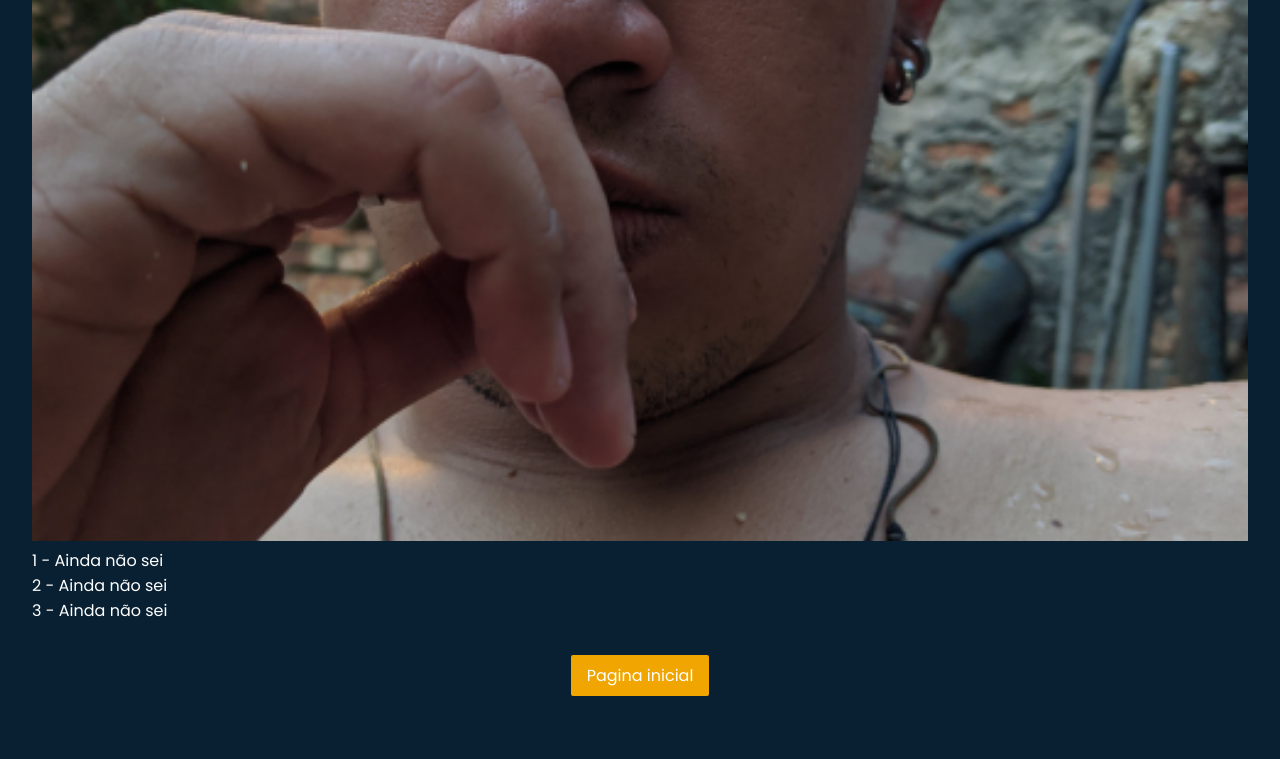
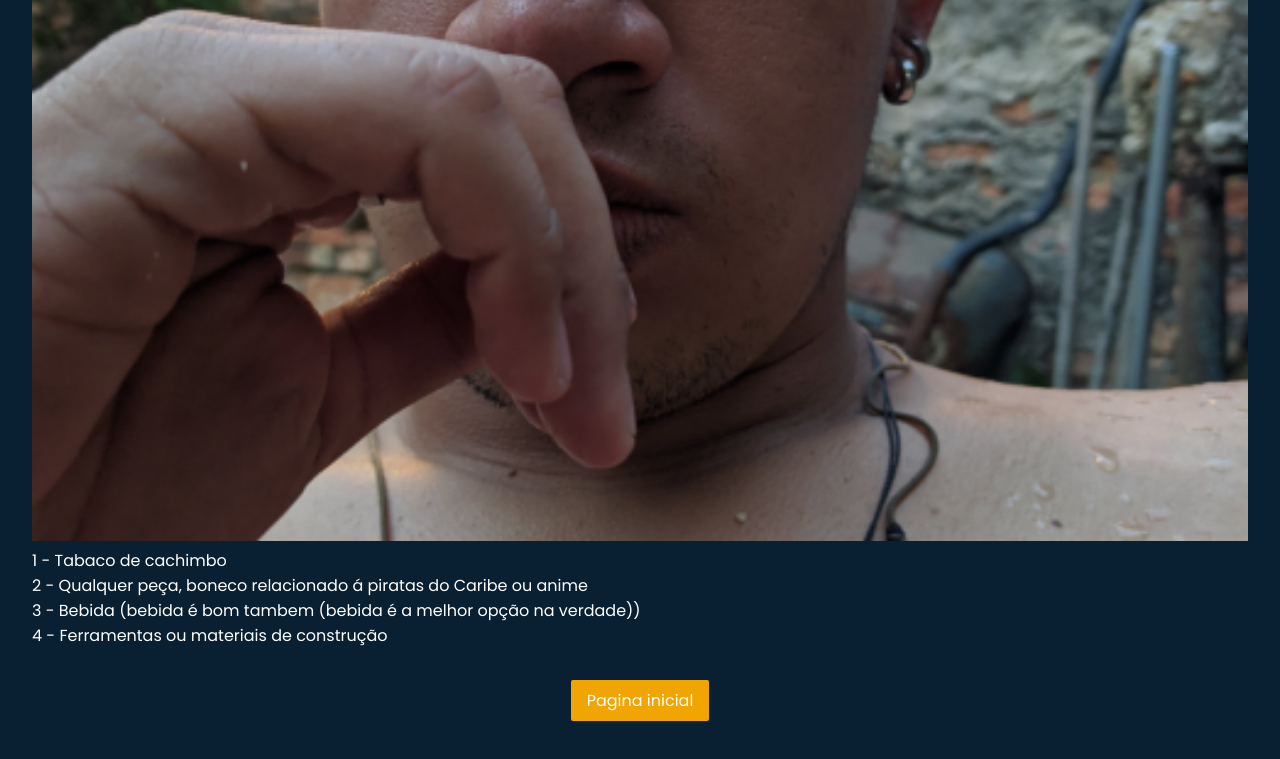
Before and after one commit to joaozin69/amigosecreto, a plain HTML site: page barbosa.html in a window 1280 px wide. Shown: the part 797-1556 px from the top of the page. Drawn offline with Linux system fonts and the light colour scheme.

Commit message:
Second commit
A parte do barbosa foi adicionada

```diff
--- a/barbosa.html
+++ b/barbosa.html
@@ -30,9 +30,10 @@
                     <img src="assets/barba.png" alt="">
                 </div>
                 <div class="gostos">
-                    <p>1 - Ainda não sei</p>
-                    <p>2 - Ainda não sei</p>
-                    <p>3 - Ainda não sei</p>
+                    <p>1 - Tabaco de cachimbo</p>
+                    <p>2 - Qualquer peça, boneco relacionado á piratas do Caribe ou anime</p>
+                    <p>3 - Bebida (bebida é bom tambem (bebida é a melhor opção na verdade))</p>
+                    <p>4 - Ferramentas ou materiais de construção</p>
                 </div>
             </div>
             <div class="button">
```
Also changed, not shown: regras.html (+3 -2 lines).
